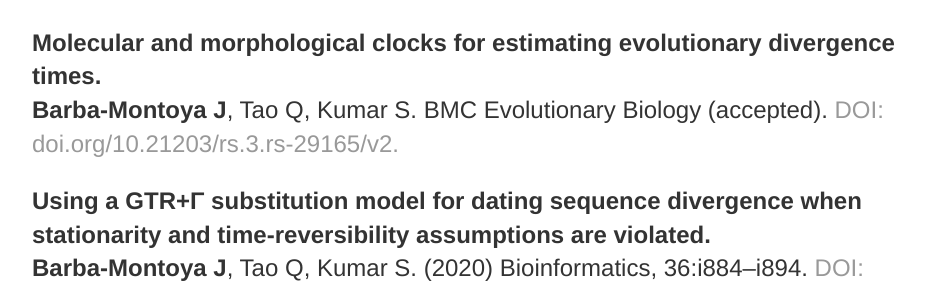
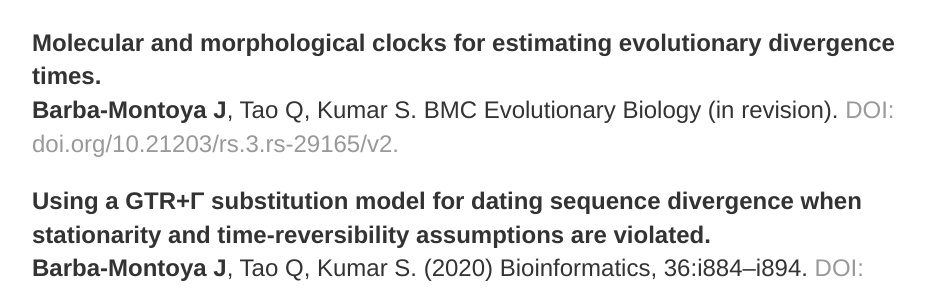
Before and after one commit to josebarbamontoya/josebarbamontoya.github.io, a Jekyll site: the page built from research/index.html, in a window 1280 px wide and 900 px high, scrolled down 371 px. Shown: the part 164-454 px from the top of the window, without its empty margins (160-1111 px from the left). Built offline with Jekyll 4.4.1, drawn with Linux system fonts in a browser that asks for light colours.

Commit message:
Update index.html

```diff
--- a/research/index.html
+++ b/research/index.html
@@ -12,7 +12,7 @@
 Tao Q, <b>Barba-Montoya J</b>, Kumar S. Bioinformatics (accepted). <a href="https://doi.org/10.1101/2021.03.27.437326">DOI: doi.org/10.1101/2021.03.27.437326.</a>
 
 <p><b>Molecular and morphological clocks for estimating evolutionary divergence times.</b><br>
-<b>Barba-Montoya J</b>, Tao Q, Kumar S. BMC Evolutionary Biology (accepted). <a href="https://doi.org/10.21203/rs.3.rs-29165/v2">DOI: doi.org/10.21203/rs.3.rs-29165/v2.</a>
+<b>Barba-Montoya J</b>, Tao Q, Kumar S. BMC Evolutionary Biology (in revision). <a href="https://doi.org/10.21203/rs.3.rs-29165/v2">DOI: doi.org/10.21203/rs.3.rs-29165/v2.</a>
 
 <p><b>Using a GTR+Γ substitution model for dating sequence divergence when stationarity and time-reversibility assumptions are violated.</b><br>
 <b>Barba-Montoya J</b>, Tao Q, Kumar S. (2020) Bioinformatics, 36:i884–i894. <a href="https://doi.org/10.1093/bioinformatics/btaa820">DOI: doi.org/10.1093/bioinformatics/btaa820.</a>
```
